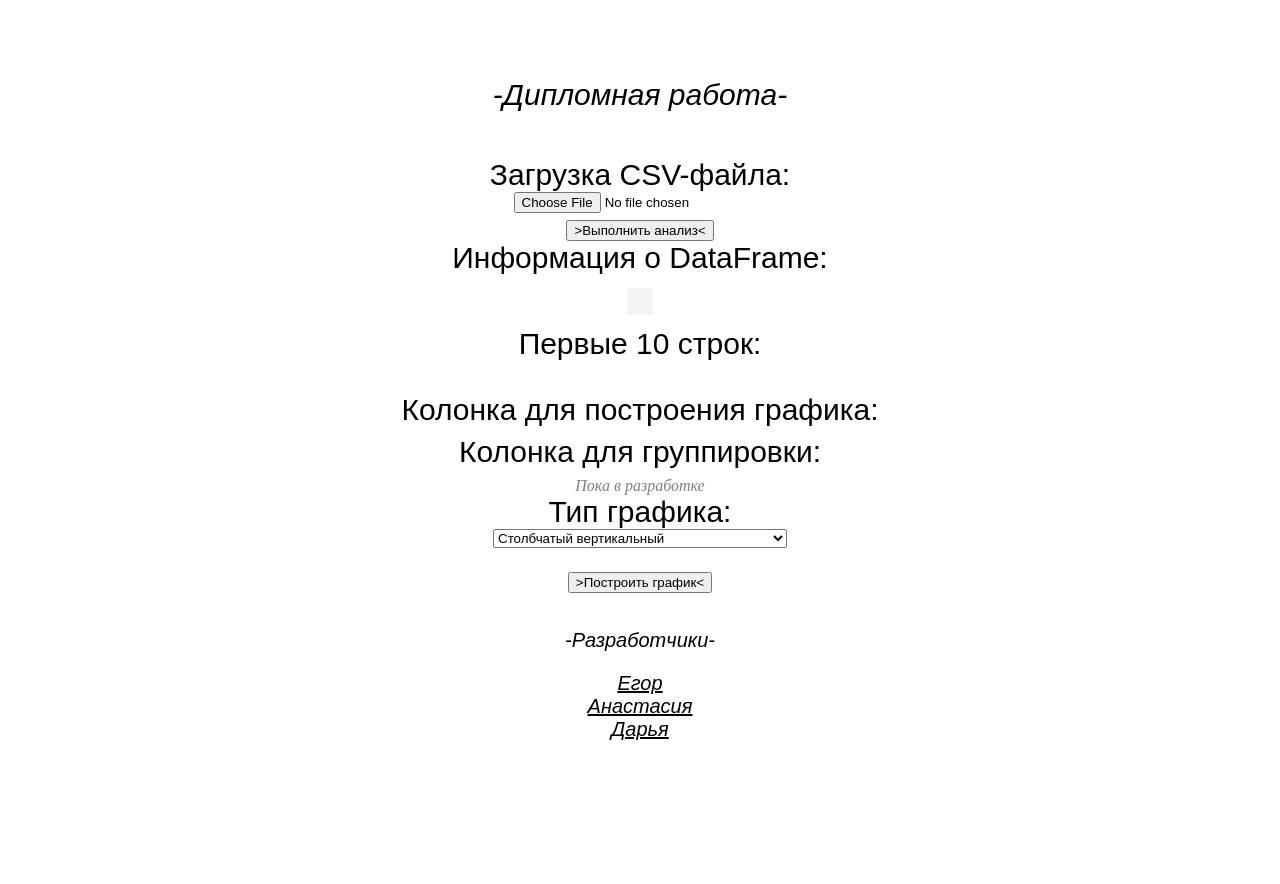
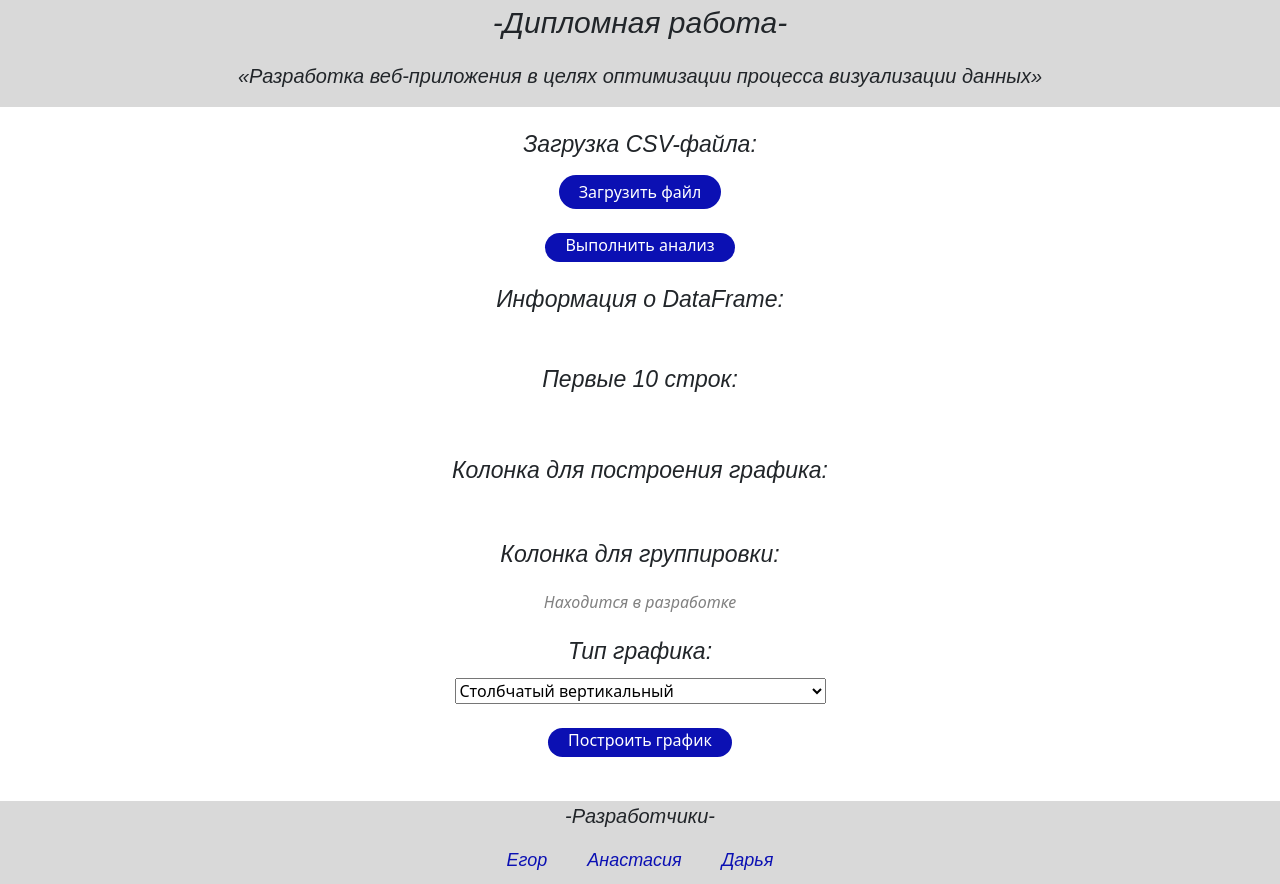
Before and after one commit to ByAlexandrow/MISIS_Diploma_Project, a FastAPI app: page / in a window 1280 px wide. Before the commit the page ends 740 px from the top, so only its background shows below. Run offline with FastAPI, Linux system fonts and the light colour scheme.

Commit message:
Edited style!

```diff
--- a/static/style/includes/footer.css
+++ b/static/style/includes/footer.css
@@ -1,16 +1,33 @@
 footer {
     width: 100%;
-    margin: 1em 0;
+    margin-top: 20px;
+    background-color: #d9d9d9;
 }
 
 .footer-title-block {
-    font-family: 'Montserrat', sans-serif;
+    font-family: 'Montserrat-Bold', sans-serif;
     font-style: italic;
     font-weight: normal;
     font-size: 20px;
     text-align: center;
+    background-color: #d9d9d9;
 }
 
-a {
-    color: black;
+.developers-links {
+    display: flex;
+    justify-content: center;
+    gap: 40px;
+    margin-top: 10px;
+    margin-bottom: 10px;
 }
+
+.developers-links a {
+    text-decoration: none;
+    font-weight: normal;
+    font-size: 18px;
+    color: #0b10b3;
+}
+
+.developers-links a:hover {
+    text-decoration: underline;
+}
--- a/static/style/includes/header.css
+++ b/static/style/includes/header.css
@@ -1,10 +1,18 @@
 header {
     width: 100%;
-    margin: 1em 0;
+    background-color: #d9d9d9;
+    position: sticky;
+    top: 0;
+    padding: 0px 5px;
+    z-index: 1000;
+}
+
+body > :not(header) {
+    padding-top: 0px;
 }
 
 .header-title-block {
-    font-family: 'Montserrat', sans-serif;
+    font-family: 'Montserrat-Bold', sans-serif;
     font-style: italic;
     font-weight: normal;
     font-size: 30px;
--- a/static/style/index.css
+++ b/static/style/index.css
@@ -1,88 +1,123 @@
 @font-face {
-    font-family: 'Montserrat';
+    font-family: 'Montserrat-Bold';
     src: url('/static/fonts/Montserrat-Bold.ttf') format('ttf');
-    font-weight: 400;
-    font-style: normal;
+
+    font-family: 'Montserrat-Light';
+    src: url('/static/fonts/Montserrat-Light.ttf') format('ttf');
 }
 
+/* Общие стили */
 body {
     margin: 2em;
     display: flex;
     flex-direction: column;
     align-items: center;
     text-align: center;
+    flex: 1;
+    margin-bottom: 40px;
 }
 
-label {
-    display: block;
-    margin-top: 1em;
+/* Стили заголовков */
+.title-block {
+    font-family: 'Montserrat-Light', sans-serif;
+    font-style: italic;
+    font-weight: normal;
+    font-size: 23px;
+    text-align: center;
+    max-width: 800px;
+    margin: 20px 0 10px 0;
+    width: 100%;
+    align-self: center;
 }
 
-button {
-    margin-top: 0.5em;
+/* Скрываем оригинальный input файла */
+.input-file {
+  display: none;
+}
+/* Новый кастомный input файла */
+.input-file-label {
+    margin-top: 3px;
+    display: inline-block;
+    padding: 5px 20px;
+    background-color: #0b10b3;
+    color: #fff;
+    font-size: 16px;
+    border-radius: 20px;
+    cursor: pointer;
+    transition: background-color 0.3s, box-shadow 0.2s, transform 0.2s;
+}
+.input-file-label:hover {
+    box-shadow: 0 4px 12px rgba(0,0,0,0.2);
+    transform: scale(1.02);
 }
 
-pre {
-    background: #f4f4f4;
-    padding: 1em;
-    white-space: pre-wrap;
-    font-family: monospace;
-    line-height: 1.4;
-}
 
+/* Стили таблицы */
 table {
     border-collapse: collapse;
     margin-top: 1em;
 }
-
 th, td {
     border: 1px solid #ccc;
     padding: 0.4em 0.6em;
 }
+#df-head-wrapper {
+    overflow-x: auto;
+    width: 90%;
+    margin-top: 10px;
+}
 
+/* Стиль кнопок */
+button {
+    margin-top: 3px;
+    background-color: #0b10b3;
+    color: #fff;
+    border: none;
+    border-radius: 20px !important;
+    padding: 5px 20px;
+    font-size: 16px;
+    cursor: pointer;
+    transition: background-color 0.3s, box-shadow 0.2s, transform 0.2s;
+}
+button:hover {
+    box-shadow: 0 4px 12px rgba(0,0,0,0.2);
+    transform: scale(1.02);
+}
+
+/* Стили выбора колонок */
+#columns-wrapper {
+    display: flex;
+    gap: 15px;
+    flex-wrap: wrap;
+    margin-top: 20px;
+    justify-content: center;
+}
+#columns-wrapper label {
+    cursor: pointer;
+    padding: 5px 13px;
+    border: 2px solid #0b10b3;
+    border-radius: 30px;
+    background-color: #fff;
+    font-size: 14px;
+    transition: background-color 0.3s, transform 0.2s;
+}
+#columns-wrapper label:hover {
+    background-color: #e7f0fd;
+}
+#columns-wrapper input[type="radio"]:checked + label {
+    background-color: #0b10b3;
+    color: #fff;
+    border-color: #0b10b3;
+    font-weight: bold;
+}
+
+/* Стили графика (изначально скрыт) */
 #plot-image {
     display: none;
-    margin-top: 1em;
+    margin-top: 20px;
     max-width: 80%;
-    border: 1px solid #ccc;
-    padding: 5px;
+    border: 2px solid #ccc;
+    padding: 10px;
+    border-radius: 8px;
+    box-shadow: 0 4px 12px rgba(0,0,0,0.1);
 }
-
-#df-head-wrapper {
-    overflow-x: auto;
-    max-width: 100%;
-    margin-top: 1em;
-}
-
-#columns-wrapper {
-    display: flex;
-    gap: 10px;
-    flex-wrap: wrap;
-    margin-top: 0.5em;
-    justify-content: center;
-}
-
-#columns-wrapper label {
-    cursor: pointer;
-    padding: 5px 12px;
-    border: 1px solid #ccc;
-    border-radius: 4px;
-    user-select: none;
-    display: flex;
-    align-items: center;
-    transition: background-color 0.2s ease;
-}
-
-#columns-wrapper label:hover {
-    background-color: #e0e0e0;
-}
-
-#columns-wrapper input[type="radio"] {
-    margin-right: 5px;
-}
-
-.title-block {
-    font-family: 'Montserrat', sans-serif;
-    font-weight: italic;
-    font-size: 30px;
-}
--- a/templates/base.html
+++ b/templates/base.html
@@ -10,6 +10,7 @@
     <link rel="stylesheet" href="/static/style/index.css"/>
     <link rel="stylesheet" href="/static/style/includes/header.css" />
     <link rel="stylesheet" href="/static/style/includes/footer.css" />
+    <link href="https://cdn.jsdelivr.net/npm/bootstrap@5.3.8/dist/css/bootstrap.min.css" rel="stylesheet" integrity="sha384-sRIl4kxILFvY47J16cr9ZwB07vP4J8+LH7qKQnuqkuIAvNWLzeN8tE5YBujZqJLB" crossorigin="anonymous">
 </head>
 <body>
     {% include 'includes/header.html' %}
@@ -17,9 +18,14 @@
     <div class="title-block">
         Загрузка CSV-файла:
     </div>
-    <input type="file" id="file-input" accept=".csv" />
+    <div class="input-file-wrapper">
+        <input type="file" id="file-input" class="input-file" />
+        <label for="file-input" class="input-file-label">Загрузить файл</label>
+    </div>
+
+    <br>
     <button id="analyze-btn">
-        >Выполнить анализ<
+        Выполнить анализ
     </button>
 
     <div class="title-block">
@@ -37,7 +43,7 @@
 
     <div class="title-block">Колонка для группировки:</div>
     <div id="group-by-message" style="font-style: italic; color: gray; margin-top: 0.5em;">
-        Пока в разработке
+        Находится в разработке
     </div>
 
     <div class="title-block">Тип графика:</div>
@@ -48,13 +54,16 @@
     </select>
 
     <br/>
-    <button id="plot-btn">>Построить график<</button>
-    <button id="download-png-btn" style="display:none;">>Скачать PNG<</button>
+    <button id="plot-btn">Построить график</button>
 
     <img id="plot-image" alt="График" />
+    <br>
+    <button id="download-png-btn" style="display:none;">Скачать PNG</button>
 
     {% include 'includes/footer.html' %}
 
     <script src="/static/index.js"></script>
+
+    <script src="https://cdn.jsdelivr.net/npm/bootstrap@5.3.8/dist/js/bootstrap.bundle.min.js" integrity="sha384-FKyoEForCGlyvwx9Hj09JcYn3nv7wiPVlz7YYwJrWVcXK/BmnVDxM+D2scQbITxI" crossorigin="anonymous"></script>
 </body>
 </html>
--- a/templates/includes/footer.html
+++ b/templates/includes/footer.html
@@ -1,10 +1,10 @@
 <footer>
     <div class="footer-title-block">
         <p>-Разработчики-</p>
-        <a href="https://github.com/ByAlexandrow">Егор</a>
-        <br>
-        <a href="https://github.com/nastyanurislamova-cpu">Анастасия</a>
-        <br>
-        <a href="https://github.com/DariaV08">Дарья</a>
+        <div class="developers-links">
+            <a href="https://github.com/ByAlexandrow">Егор</a>
+            <a href="https://github.com/nastyanurislamova-cpu">Анастасия</a>
+            <a href="https://github.com/DariaV08">Дарья</a>
+        </div>
     </div>
 </footer>
--- a/templates/includes/header.html
+++ b/templates/includes/header.html
@@ -1,5 +1,6 @@
 <header>
     <div class="header-title-block">
         <p>-Дипломная работа-</p>
+        <p style="font-size: 20px;">«Разработка веб-приложения в целях оптимизации процесса визуализации данных»</p>
     </div>
 </header>
```
